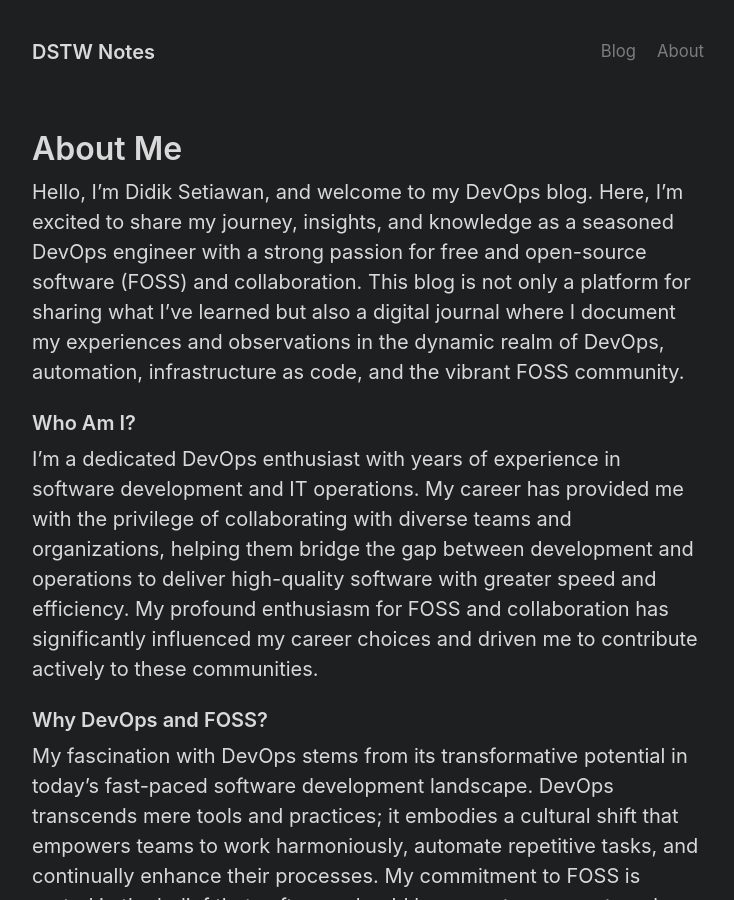
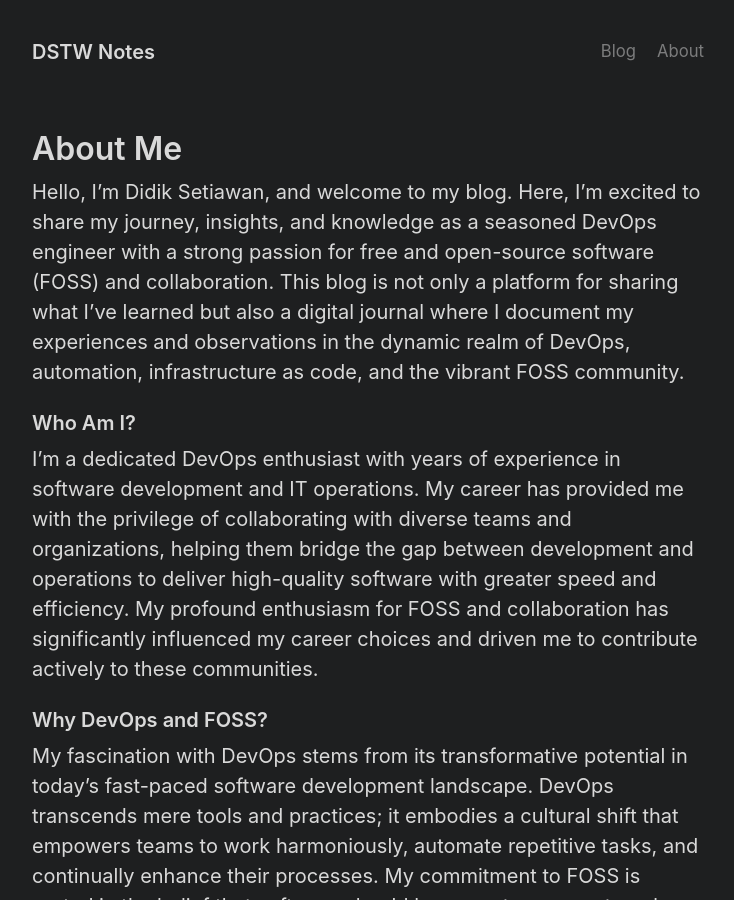
Before and after one commit to dstw/dstw.github.io, a Jekyll site: the page built from about.md, in a window 1280 px wide and 900 px high. Shown: the whole window, without its empty margins (272-1006 px from the left). Built offline with Jekyll 4.4.1, drawn with Linux system fonts in a browser that asks for light colours; some of the changed lines change nothing that is shown; some of the changed text lies outside the part shown.

Commit message:
Update "about"
  - Re-format backend text so it is not passed the column limit, for easy edit
  - Remove cringe sentences :)

```diff
--- a/about.md
+++ b/about.md
@@ -7,26 +7,58 @@
 footer: true
 ---
 
-Hello, I'm Didik Setiawan, and welcome to my DevOps blog. Here, I'm excited to share my journey, insights, and knowledge as a seasoned DevOps engineer with a strong passion for free and open-source software (FOSS) and collaboration. This blog is not only a platform for sharing what I've learned but also a digital journal where I document my experiences and observations in the dynamic realm of DevOps, automation, infrastructure as code, and the vibrant FOSS community.
+Hello, I'm Didik Setiawan, and welcome to my blog. Here, I'm excited to share my
+journey, insights, and knowledge as a seasoned DevOps engineer with a strong
+passion for free and open-source software (FOSS) and collaboration. This blog is
+not only a platform for sharing what I've learned but also a digital journal
+where I document my experiences and observations in the dynamic realm of DevOps,
+automation, infrastructure as code, and the vibrant FOSS community.
 
 ### Who Am I?
 
-I'm a dedicated DevOps enthusiast with years of experience in software development and IT operations. My career has provided me with the privilege of collaborating with diverse teams and organizations, helping them bridge the gap between development and operations to deliver high-quality software with greater speed and efficiency. My profound enthusiasm for FOSS and collaboration has significantly influenced my career choices and driven me to contribute actively to these communities.
+I'm a dedicated DevOps enthusiast with years of experience in software
+development and IT operations. My career has provided me with the privilege of
+collaborating with diverse teams and organizations, helping them bridge the gap
+between development and operations to deliver high-quality software with greater
+speed and efficiency. My profound enthusiasm for FOSS and collaboration has
+significantly influenced my career choices and driven me to contribute actively
+to these communities.
 
 ### Why DevOps and FOSS?
 
-My fascination with DevOps stems from its transformative potential in today's fast-paced software development landscape. DevOps transcends mere tools and practices; it embodies a cultural shift that empowers teams to work harmoniously, automate repetitive tasks, and continually enhance their processes. My commitment to FOSS is rooted in the belief that software should be open, transparent, and accessible to all. I see FOSS as a catalyst for innovation, user empowerment, and global collaboration.
+My fascination with DevOps stems from its transformative potential in today's
+fast-paced software development landscape. DevOps transcends mere tools and
+practices; it embodies a cultural shift that empowers teams to work
+harmoniously, automate repetitive tasks, and continually enhance their
+processes. My commitment to FOSS is rooted in the belief that software should be
+open, transparent, and accessible to all. I see FOSS as a catalyst for
+innovation, user empowerment, and global collaboration.
 
 ### What You'll Find Here
 
-This blog offers a rich tapestry of tutorials, best practices, real-world stories, and insights spanning the realms of DevOps, FOSS, and collaboration. Explore the DevOps culture, delve into automation, and immerse yourself in the principles of continuous improvement. Simultaneously, journey into the world of open-source software and experience the power of community-driven development. Join me in uncovering the transformative potential of DevOps and FOSS.
+This blog offers a rich tapestry of tutorials, best practices, real-world
+stories, and insights spanning the realms of DevOps, FOSS, and collaboration.
+Explore the DevOps culture, delve into automation, and immerse yourself in the
+principles of continuous improvement. Simultaneously, journey into the world of
+open-source software and experience the power of community-driven development.
+Join me in uncovering the transformative potential of DevOps and FOSS.
 
 ### Sharing Knowledge and Personal Experiences
 
-One of the primary goals of this blog is to share my knowledge with you. I firmly believe that knowledge becomes more valuable when shared, and I'm committed to providing you with practical insights and guidance to excel in your DevOps journey while embracing the FOSS ethos. Furthermore, I'll use this platform to chronicle my personal experiences and observations, creating a digital record of my career in DevOps and FOSS.
+One of the primary goals of this blog is to share my knowledge with you. I
+firmly believe that knowledge becomes more valuable when shared, and I'm
+committed to providing you with practical insights and guidance to excel in your
+DevOps journey while embracing the FOSS ethos. Furthermore, I'll use this
+platform to chronicle my personal experiences and observations, creating a
+digital record of my career in DevOps and FOSS.
 
 ### Connect With Me
 
-I cherish the vibrant DevOps and FOSS community and look forward to connecting with fellow enthusiasts, engineers, and anyone interested in enhancing software delivery processes and championing open-source values. Feel free to reach out to me via email at [didik dot swn at gmail.com](mailto:didik.swn+removethis@gmail.com) or connect with me on Twitter [@didik_swn](https://twitter.com/didik_swn). I'm always open to networking and engaging in discussions.
-
-Thank you for visiting my DevOps blog. I hope you find the content both informative and inspiring. Together, we will navigate the exciting worlds of DevOps, FOSS, and collaboration, striving to build better, more efficient software systems while upholding the values of openness and community-driven innovation. Let's embark on this enriching journey together!
+I cherish the vibrant DevOps and FOSS community and look forward to connecting
+with fellow enthusiasts, engineers, and anyone interested in enhancing software
+delivery processes and championing open-source values. Feel free to reach out to
+me via email at [didik dot swn at
+gmail.com](mailto:didik.swn+removethis@gmail.com) or connect with me on Twitter
+[@didik_swn](https://twitter.com/didik_swn). I'm always open to networking and
+engaging in discussions. Thank you for visiting my DevOps blog. I hope you find
+the content both informative and inspiring.
```
